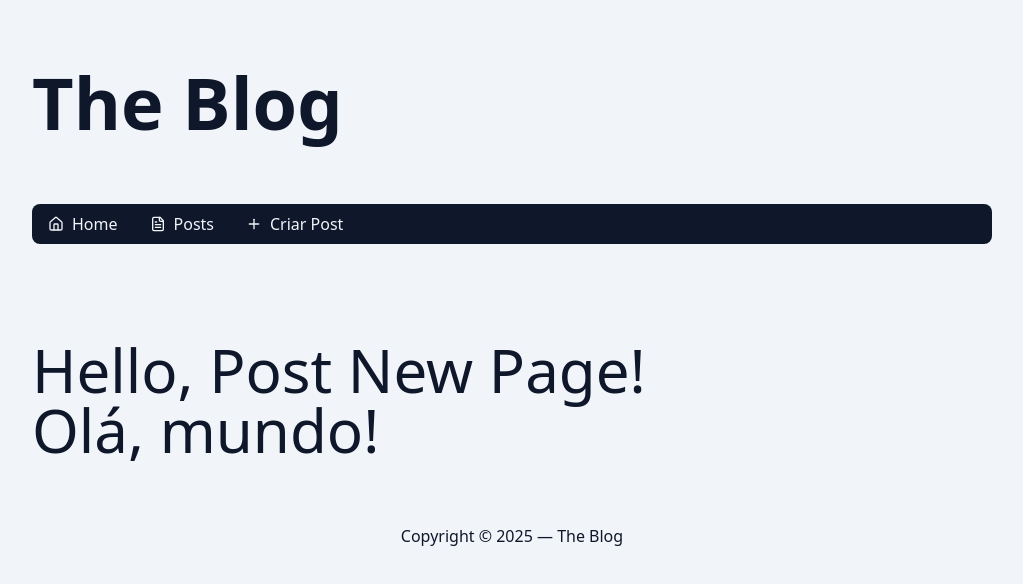
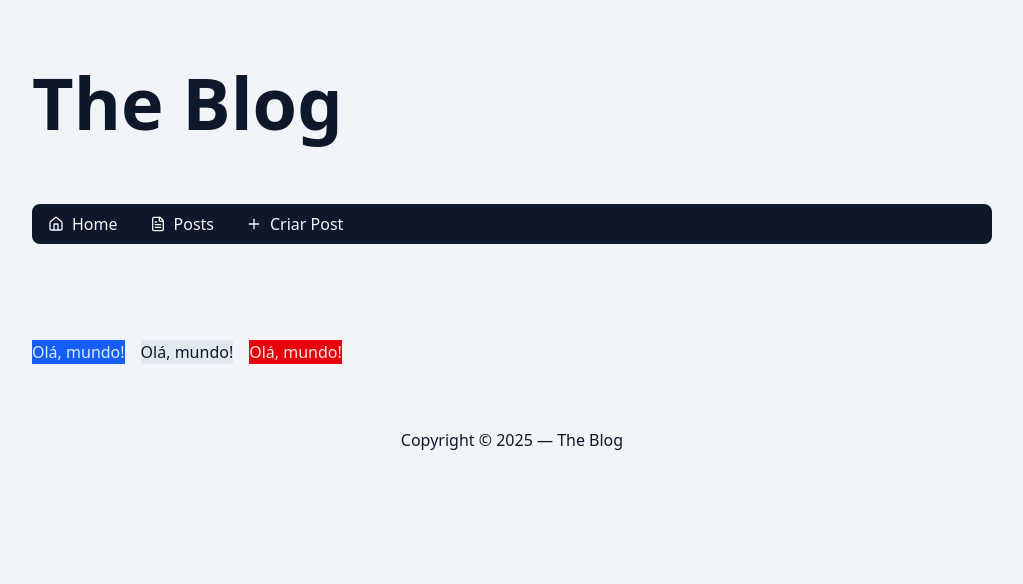
Before and after one commit to swtz/lom-blog-app, a Next.js app: page /admin/post/new in a window 1280 px wide. Shown: the top 584 px of the page, without its empty margins (128-1151 px from the left). Built offline with nearby package versions, Linux system fonts and the light colour scheme.

Commit message:
Finished class 176 — Used TypeScript to define styled variants for the Button component.

```diff
--- a/src/app/admin/post/new/page.tsx
+++ b/src/app/admin/post/new/page.tsx
@@ -2,9 +2,16 @@ import { Button } from '@/components/Button';
 
 export default async function AdminPostNewPage() {
   return (
-    <div className='py-16 text-6xl'>
-      Hello, Post New Page!
-      <Button>Olá, mundo!</Button>
+    <div className='py-16 flex gap-4'>
+      <Button variant='default' size='sm'>
+        Olá, mundo!
+      </Button>
+      <Button variant='ghost' size='md'>
+        Olá, mundo!
+      </Button>
+      <Button variant='danger' size='lg'>
+        Olá, mundo!
+      </Button>
     </div>
   );
 }
--- a/src/components/Button/index.tsx
+++ b/src/components/Button/index.tsx
@@ -1,7 +1,32 @@
+import clsx from 'clsx';
 import { ComponentProps } from 'react';
 
-type ButtonProps = {} & ComponentProps<'button'>;
+type ButtonVariants = 'default' | 'ghost' | 'danger';
+type ButtonSizes = 'sm' | 'md' | 'lg';
 
-export function Button({ ...props }: ButtonProps) {
-  return <button {...props} />;
+type ButtonProps = {
+  variant?: ButtonVariants;
+  size?: ButtonSizes;
+} & ComponentProps<'button'>;
+
+export function Button({
+  variant = 'default',
+  size = 'md',
+  ...props
+}: ButtonProps) {
+  const buttonVariants: Record<ButtonVariants, string> = {
+    default: clsx('bg-blue-600 text-blue-100'),
+    ghost: clsx('bg-slate-200 text-slate-900'),
+    danger: clsx('bg-red-600 text-red-100'),
+  };
+
+  const buttonSizes: Record<ButtonSizes, string> = {
+    sm: clsx(''),
+    md: clsx(''),
+    lg: clsx(''),
+  };
+
+  const buttonClasses = clsx(buttonVariants[variant], buttonSizes[size]);
+
+  return <button className={buttonClasses} {...props} />;
 }
```
Also changed, not shown: annotations.txt.
